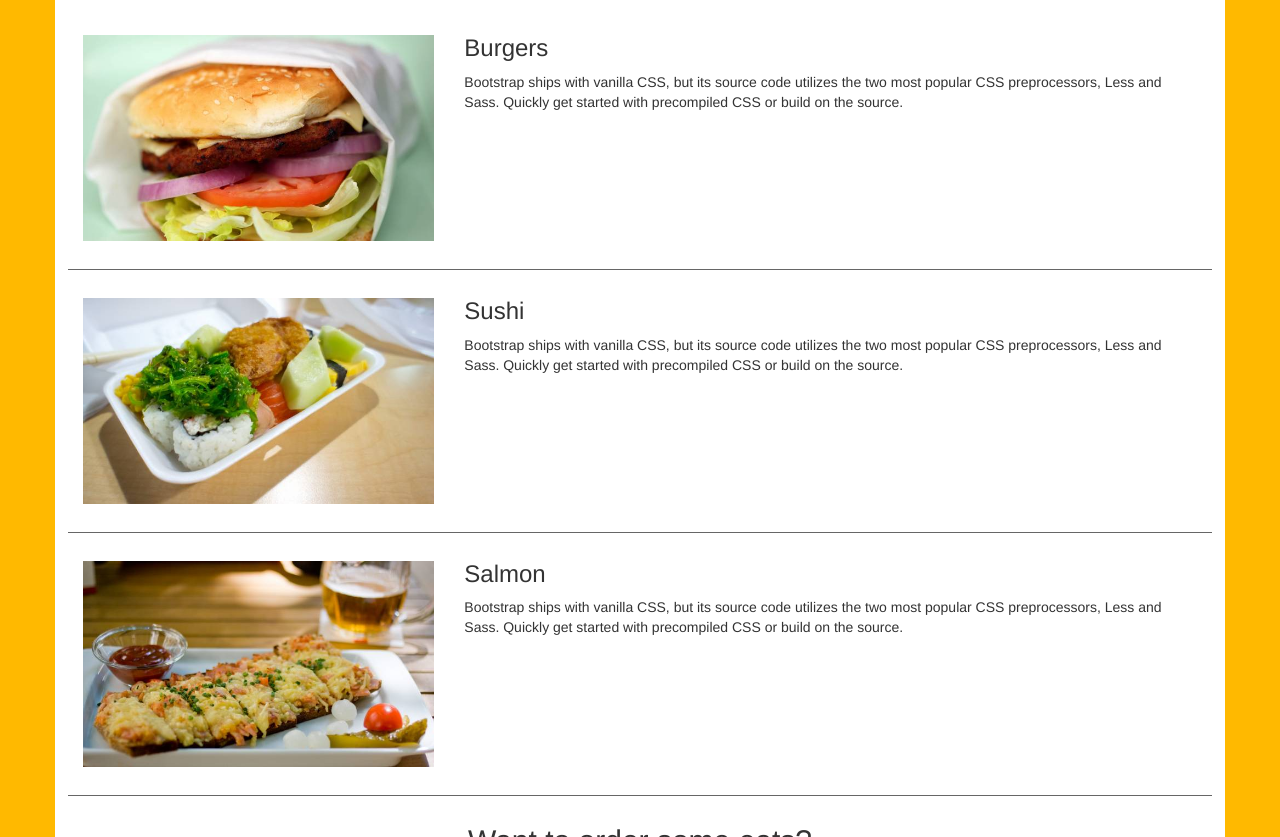
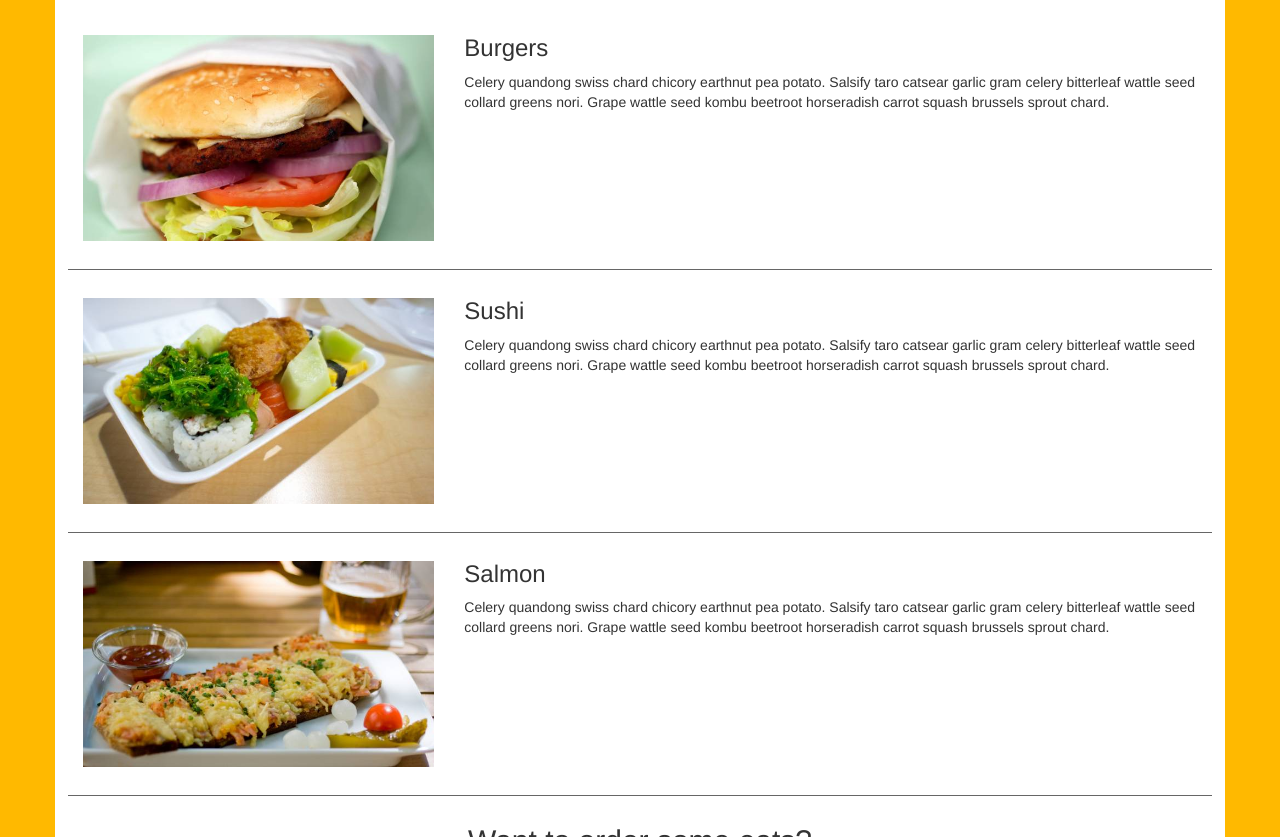
Before and after one commit to demersdesigns/CSS3-Frameworks, a plain HTML site: page index.html in a window 1280 px wide. Shown: the part 609-1446 px from the top of the page. Drawn offline with nearby package versions, Linux system fonts and the light colour scheme.

Commit message:
Text updates - now with more veggies

```diff
--- a/index.html
+++ b/index.html
@@ -29,7 +29,7 @@
           </div>
           <div class="eats-copy col-sm-8">
             <h3>Burgers</h3>
-            <p>Bootstrap ships with vanilla CSS, but its source code utilizes the two most popular CSS preprocessors, Less and Sass. Quickly get started with precompiled CSS or build on the source.</p>
+            <p>Celery quandong swiss chard chicory earthnut pea potato. Salsify taro catsear garlic gram celery bitterleaf wattle seed collard greens nori. Grape wattle seed kombu beetroot horseradish carrot squash brussels sprout chard.</p>
           </div>
         </div>
         <div class="eats-block row">
@@ -38,7 +38,7 @@
           </div>
           <div class="eats-copy col-sm-8">
             <h3>Sushi</h3>
-            <p>Bootstrap ships with vanilla CSS, but its source code utilizes the two most popular CSS preprocessors, Less and Sass. Quickly get started with precompiled CSS or build on the source.</p>
+            <p>Celery quandong swiss chard chicory earthnut pea potato. Salsify taro catsear garlic gram celery bitterleaf wattle seed collard greens nori. Grape wattle seed kombu beetroot horseradish carrot squash brussels sprout chard.</p>
           </div>
         </div>
         <div class="eats-block row">
@@ -47,7 +47,7 @@
           </div>
           <div class="eats-copy col-sm-8">
             <h3>Salmon</h3>
-            <p>Bootstrap ships with vanilla CSS, but its source code utilizes the two most popular CSS preprocessors, Less and Sass. Quickly get started with precompiled CSS or build on the source.</p>
+            <p>Celery quandong swiss chard chicory earthnut pea potato. Salsify taro catsear garlic gram celery bitterleaf wattle seed collard greens nori. Grape wattle seed kombu beetroot horseradish carrot squash brussels sprout chard.</p>
           </div>
         </div>
       </section>
```
